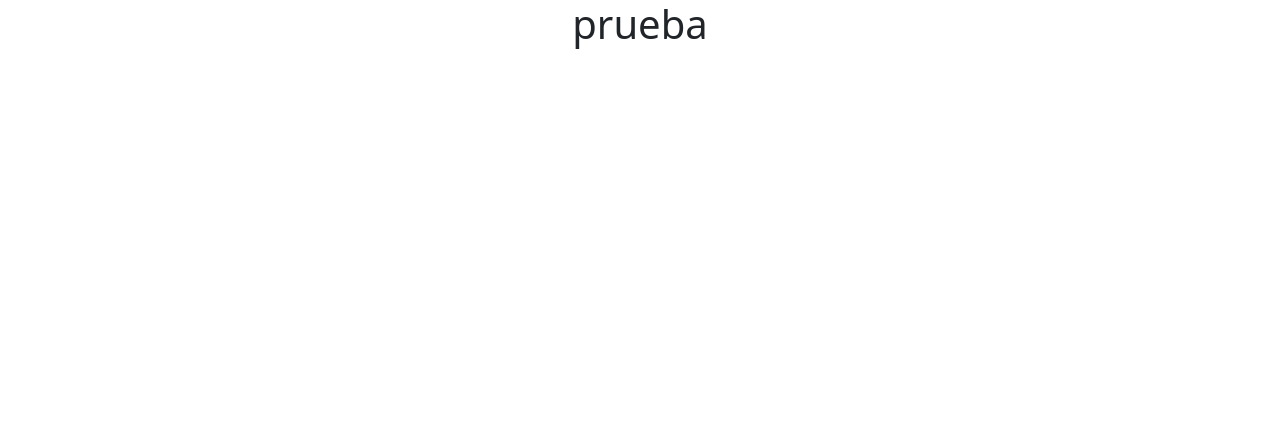
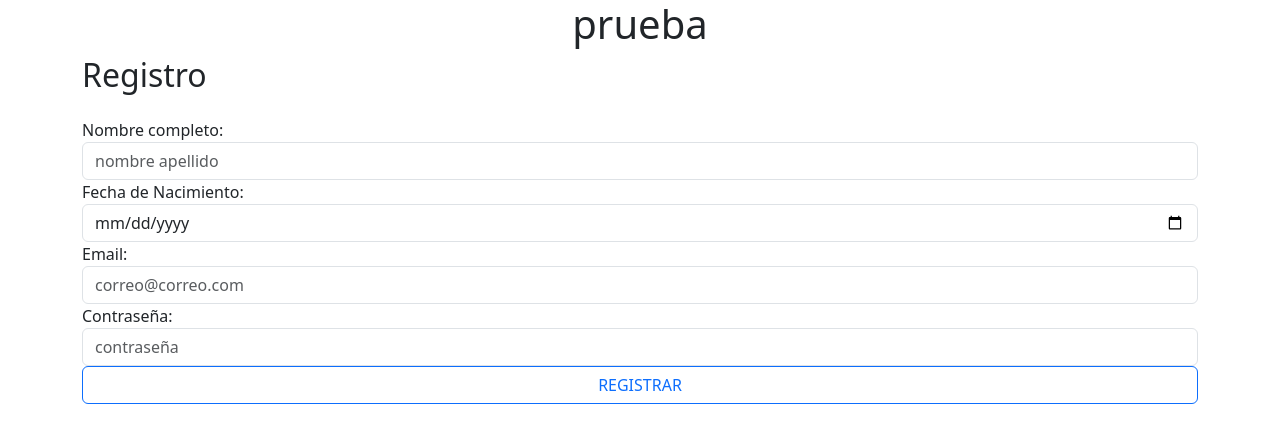
Before and after one commit to Pil-Grupo-4/Frontend, an Angular app in the folder Broker/: page / in a window 1280 px wide. Shown: the top 442 px of the page. Built offline with nearby package versions, Linux system fonts and the light colour scheme.

Commit message:
Formulario de registro

```diff
--- a/Broker/src/app/app.component.html
+++ b/Broker/src/app/app.component.html
@@ -1 +1,2 @@
 <h1 class="text-center">prueba</h1>
+<app-register></app-register>
--- a/Broker/src/app/app.module.ts
+++ b/Broker/src/app/app.module.ts
@@ -2,16 +2,20 @@ import { NgModule } from '@angular/core';
 import { BrowserModule } from '@angular/platform-browser';
 
 import { AppRoutingModule } from './app-routing.module';
+import { ReactiveFormsModule } from '@angular/forms';
 import { AppComponent } from './app.component';
+import { RegisterComponent } from './components/register/register.component';
 
 
 @NgModule({
   declarations: [
     AppComponent,
+    RegisterComponent
   ],
   imports: [
     BrowserModule,
-    AppRoutingModule
+    AppRoutingModule,
+    ReactiveFormsModule
   ],
   providers: [],
   bootstrap: [AppComponent]
--- /dev/null
+++ b/Broker/src/app/components/register/register.component.html
@@ -0,0 +1,26 @@
+<main>
+  <div class="container">
+      <h2 class="mb-4">Registro</h2>
+      <form [formGroup]="registerForm" id="form-register">
+          <div class="form-group">
+              <label for="name">Nombre completo:</label>
+              <input type="name" formControlName="name" class="form-control" id="name" name="name" placeholder="nombre apellido" required>
+          </div>
+          <div class="form-group">
+              <label for="birthDate">Fecha de Nacimiento:</label>
+              <input type="date" formControlName="birthDate" class="form-control" id="birthDate" name="birthDate" required>
+          </div>
+          <div class="form-group">
+              <label for="email">Email:</label>
+              <input type="email" formControlName="email" class="form-control" id="email" name="email" placeholder="correo@correo.com" required>
+          </div>
+          <div class="form-group">
+              <label for="password">Contraseña:</label>
+              <input type="password" formControlName="password" class="form-control" id="password" name="password" placeholder="contraseña" required>
+          </div>
+          <div class="form-group d-grid">
+              <button type="submit" (click)="submitForm()" class="btn btn-outline-primary">REGISTRAR</button>
+          </div>
+      </form>
+  </div>
+</main>
--- /dev/null
+++ b/Broker/src/app/components/register/register.component.ts
@@ -0,0 +1,31 @@
+import { getLocaleCurrencySymbol } from '@angular/common';
+import { Component, OnInit } from '@angular/core';
+import { FormBuilder, Validators } from '@angular/forms';
+
+@Component({
+  selector: 'app-register',
+  templateUrl: './register.component.html',
+  styleUrls: ['./register.component.sass']
+})
+export class RegisterComponent implements OnInit {
+  registerForm = this.formBuilder.group({
+    name:['', Validators.required],
+    birthDate:['', Validators.required],
+    email:['', [Validators.required, Validators.email]],
+    password:['', Validators.required]
+  })
+
+  constructor(private formBuilder: FormBuilder) { }
+
+  ngOnInit():void {
+  }
+
+  submitForm(){
+    if(this.registerForm.valid){
+      console.log('Iniciando sesion');
+
+    } else {
+      console.error("Error al validar el formulario")
+    }
+  }
+}
```
Also changed, not shown: Broker/src/app/components/register/register.component.sass (added), 1 other file (tests, documents, lock files or other folders).
